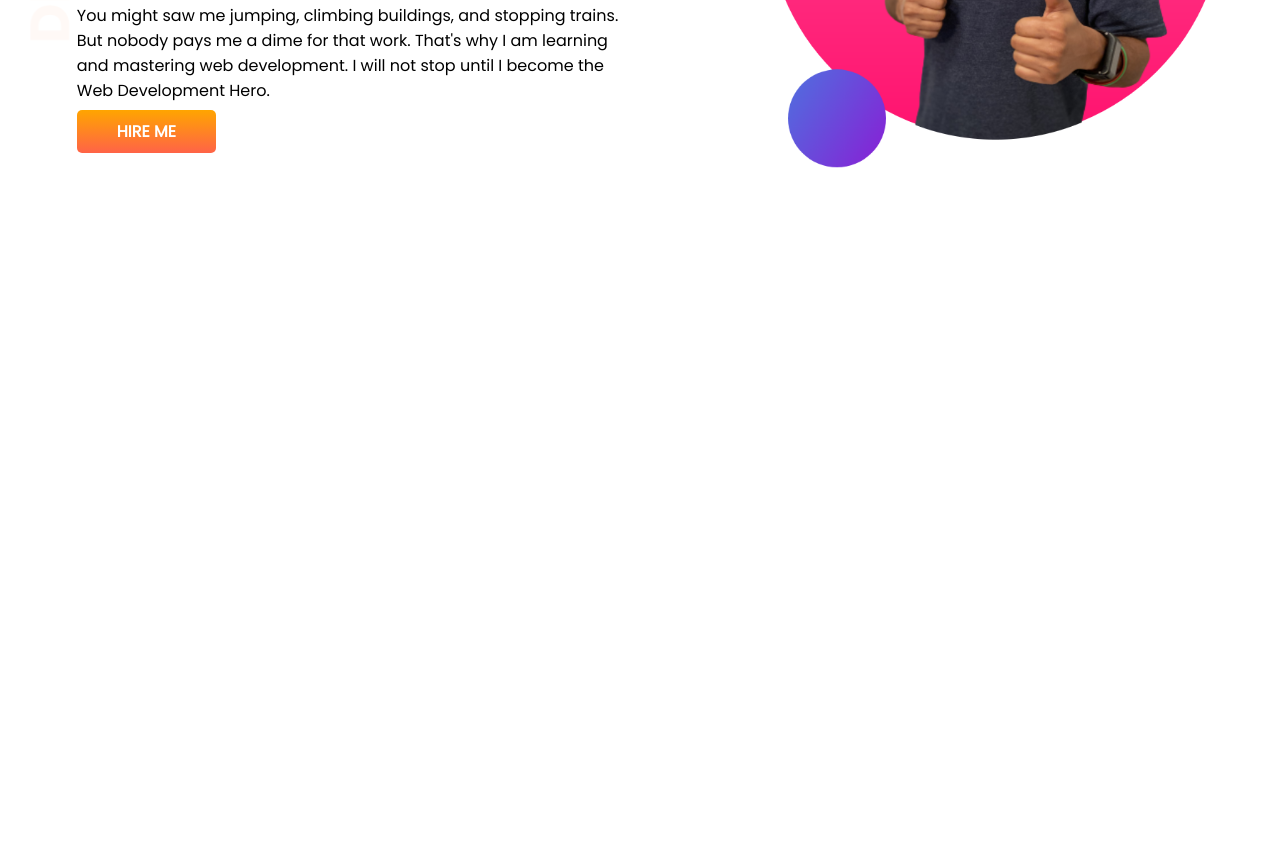
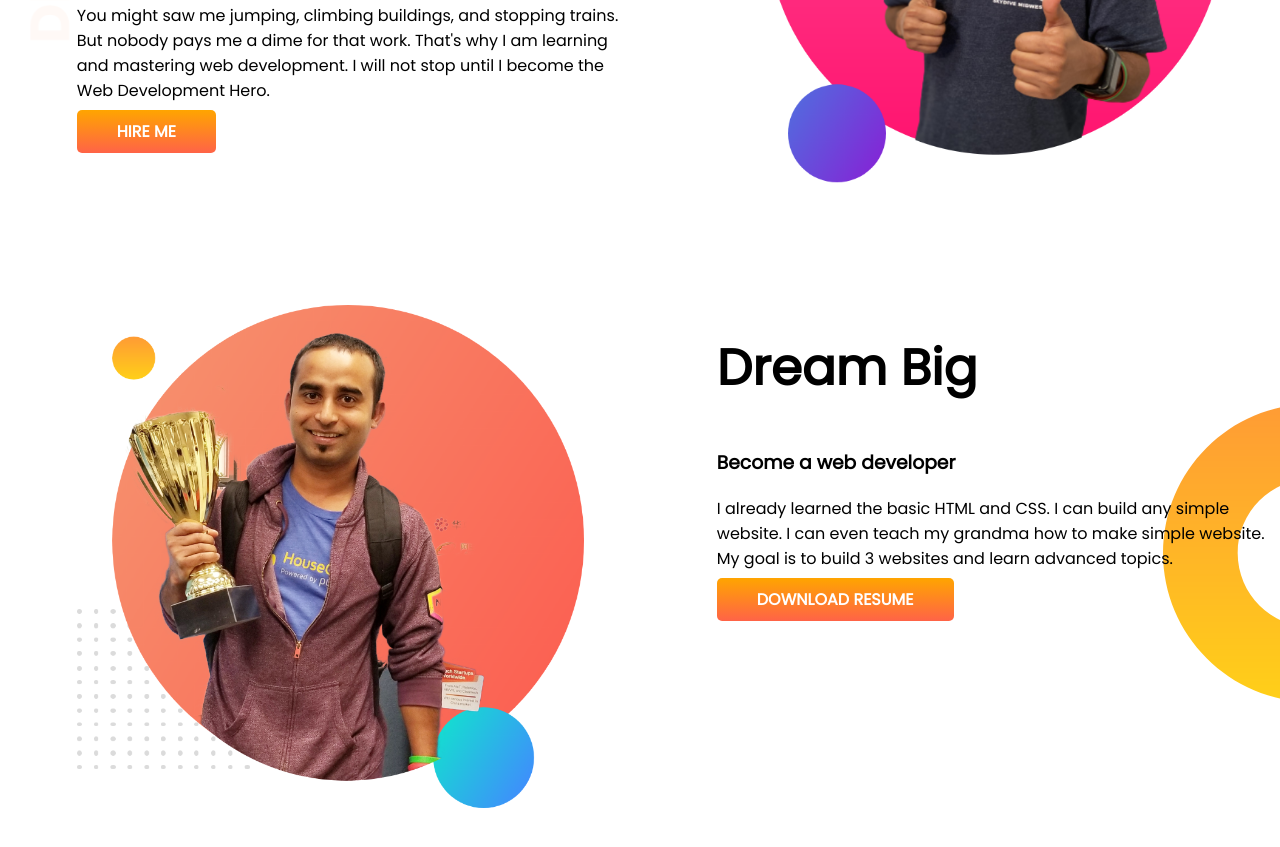
Before and after one commit to MSRLikhon/portfolio, a plain HTML site: page index.html in a window 1280 px wide. Shown: the part 319-1166 px from the top of the page. Before the commit the page ends 800 px from the top, so only its background shows below. Drawn offline with Linux system fonts and the light colour scheme.

Commit message:
Dream added

```diff
--- a/index.html
+++ b/index.html
@@ -29,6 +29,18 @@
             <img src="img/jhankar-img1.png">
         </div>
     </section>
+    <section class="dream-big">
+        <div class="half-width">
+            <img src="img/jhankar.png">
+        </div>
+        <div class="half-width">
+            <h1>Dream Big</h1>
+            <h3>Become a web developer</h3>
+            <p>I already learned the basic HTML and CSS. I can build any simple website. I can even teach my grandma how
+                to make simple website. My goal is to build 3 websites and learn advanced topics.</p>
+            <a target="_blank" href="https://facebook.com" class="link-button">DOWNLOAD RESUME</a>
+        </div>
+    </section>
 </body>
 
 </html>
--- a/style.css
+++ b/style.css
@@ -6,11 +6,12 @@ h1{font-size: 50px;}
 }
 section{
     display: flex;
+    margin-bottom: 100px;
 }
 .half-width{width: 50%;
 padding-left: 6%;}
 .half-width img{
-    width: 90%;
+    width: 90%; padding-top: 15px;
 }
 .link-button{
     text-decoration: none;
@@ -24,3 +25,8 @@ padding-left: 6%;}
     background-image: url(img/top-banner.png);
     background-repeat: no-repeat;
 }
+.dream-big{
+    background-image: url(img/dream-bg.png);
+    background-repeat: no-repeat;
+    background-position: right;
+}
```
Also changed, not shown: img/dream-bg.png (added), img/jhankar.png (added).
